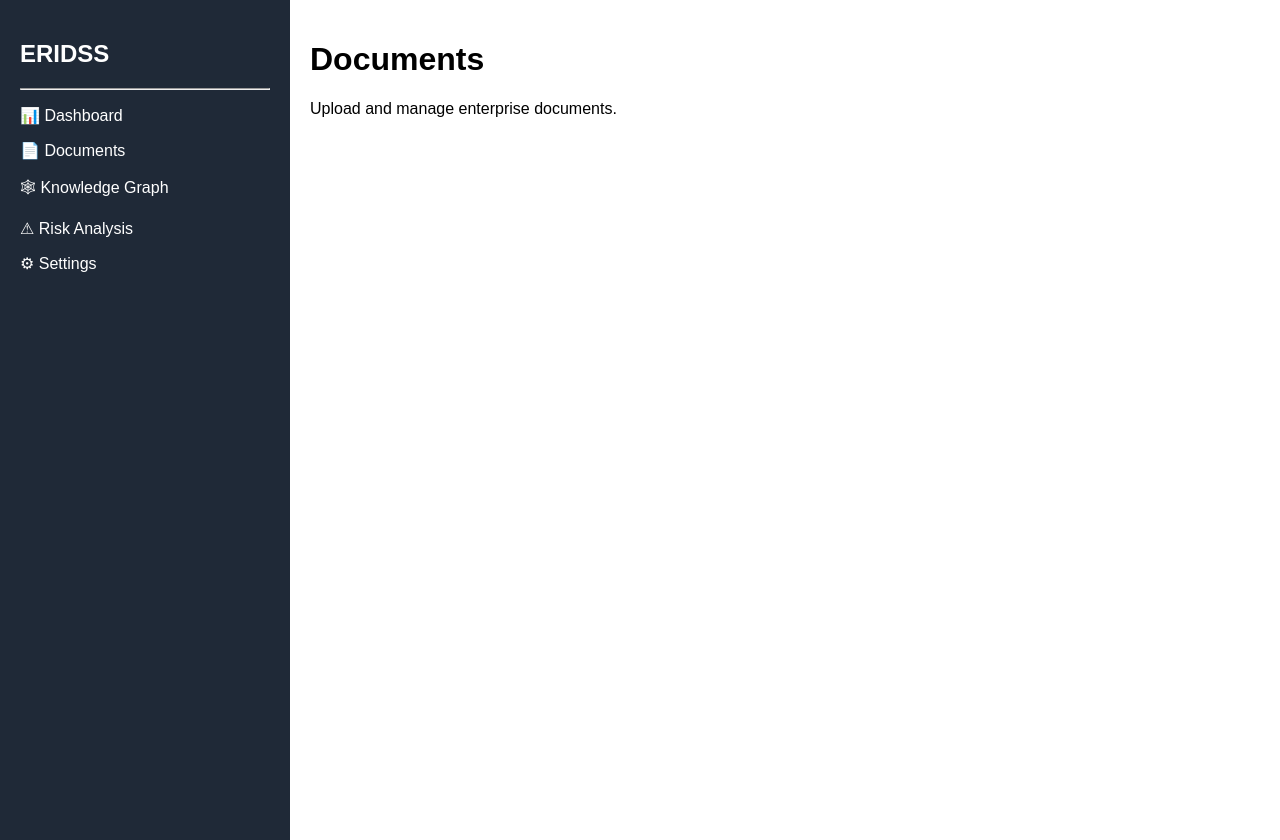
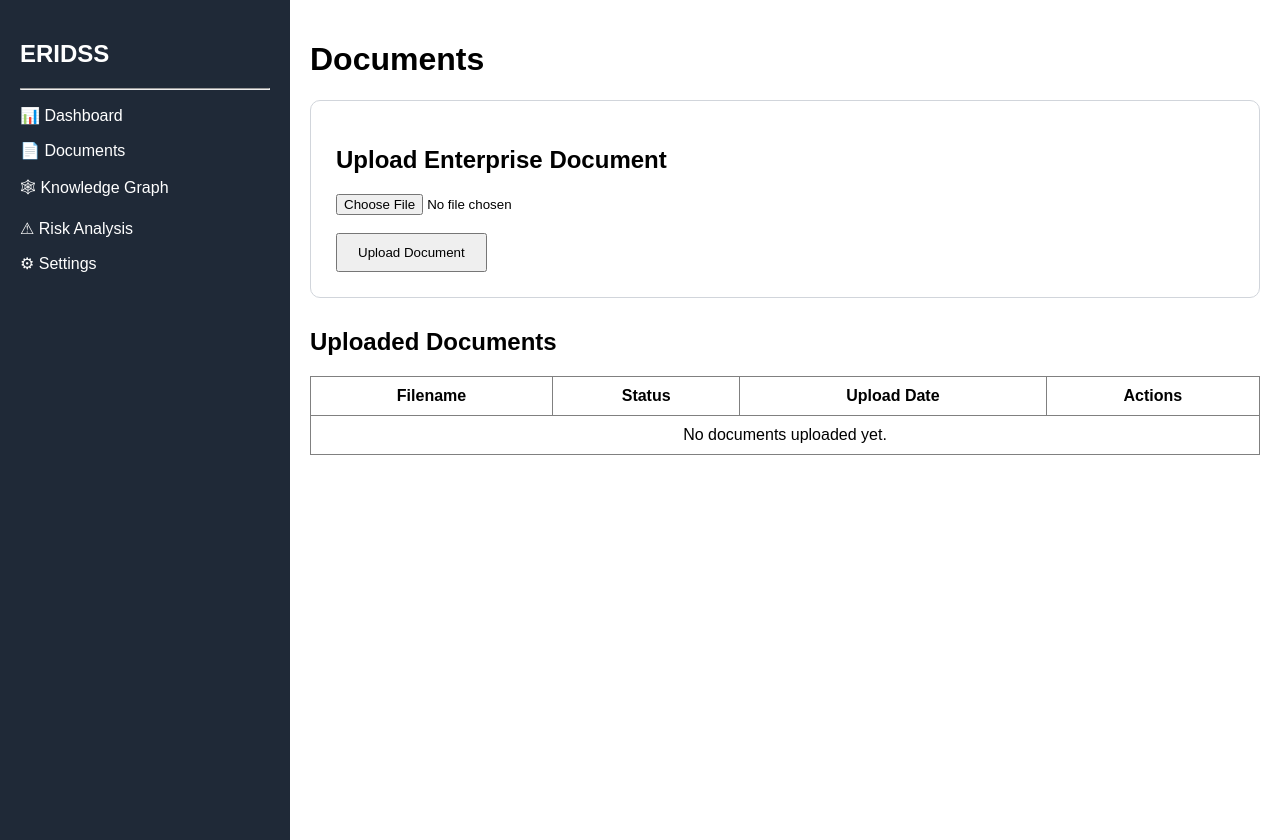
Before and after one commit to arunn-2005/ERIDSS, a React app in the folder frontend/: page /documents in a window 1280 px wide. Built offline with nearby package versions, Linux system fonts and the light colour scheme; the HTML template or start-up script is replaced by a standard one.

Commit message:
created doc upload

```diff
--- /dev/null
+++ b/frontend/src/components/DocumentTable.jsx
@@ -0,0 +1,35 @@
+function DocumentTable() {
+  return (
+    <div>
+      <h2>Uploaded Documents</h2>
+
+      <table
+        border="1"
+        cellPadding="10"
+        style={{
+          width: "100%",
+          borderCollapse: "collapse",
+        }}
+      >
+        <thead>
+          <tr>
+            <th>Filename</th>
+            <th>Status</th>
+            <th>Upload Date</th>
+            <th>Actions</th>
+          </tr>
+        </thead>
+
+        <tbody>
+          <tr>
+            <td colSpan="4" style={{ textAlign: "center" }}>
+              No documents uploaded yet.
+            </td>
+          </tr>
+        </tbody>
+      </table>
+    </div>
+  );
+}
+
+export default DocumentTable;
--- /dev/null
+++ b/frontend/src/components/DocumentUpload.jsx
@@ -0,0 +1,59 @@
+import { useState } from "react";
+
+function DocumentUpload() {
+  const [selectedFile, setSelectedFile] = useState(null);
+
+  const handleFileChange = (event) => {
+    setSelectedFile(event.target.files[0]);
+  };
+
+  const handleUpload = () => {
+    if (!selectedFile) {
+      alert("Please select a file first.");
+      return;
+    }
+
+    alert(`Selected File: ${selectedFile.name}`);
+  };
+
+  return (
+    <div
+      style={{
+        border: "1px solid #d1d5db",
+        borderRadius: "10px",
+        padding: "25px",
+        marginBottom: "30px",
+        backgroundColor: "#ffffff",
+      }}
+    >
+      <h2>Upload Enterprise Document</h2>
+
+      <input
+        type="file"
+        accept=".pdf,.docx,.txt"
+        onChange={handleFileChange}
+      />
+
+      <br />
+      <br />
+
+      {selectedFile && (
+        <p>
+          <strong>Selected:</strong> {selectedFile.name}
+        </p>
+      )}
+
+      <button
+        onClick={handleUpload}
+        style={{
+          padding: "10px 20px",
+          cursor: "pointer",
+        }}
+      >
+        Upload Document
+      </button>
+    </div>
+  );
+}
+
+export default DocumentUpload;
--- a/frontend/src/pages/Documents.jsx
+++ b/frontend/src/pages/Documents.jsx
@@ -1,9 +1,15 @@
+import DocumentUpload from "../components/DocumentUpload";
+import DocumentTable from "../components/DocumentTable";
+
 function Documents() {
   return (
-    <>
+    <div>
       <h1>Documents</h1>
-      <p>Upload and manage enterprise documents.</p>
-    </>
+
+      <DocumentUpload />
+
+      <DocumentTable />
+    </div>
   );
 }
 
```
